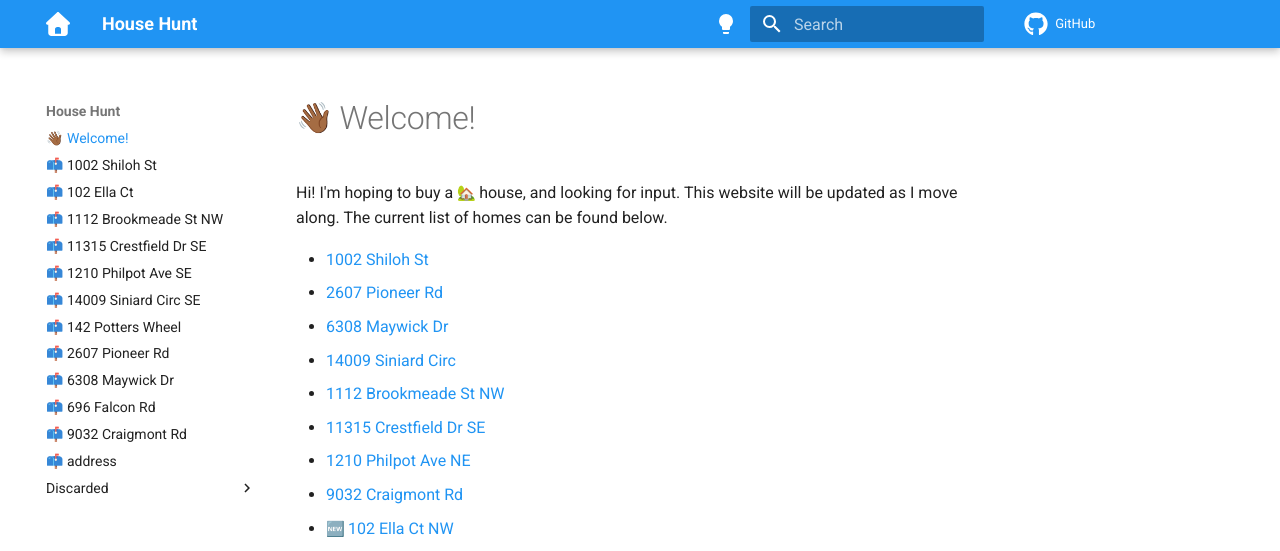
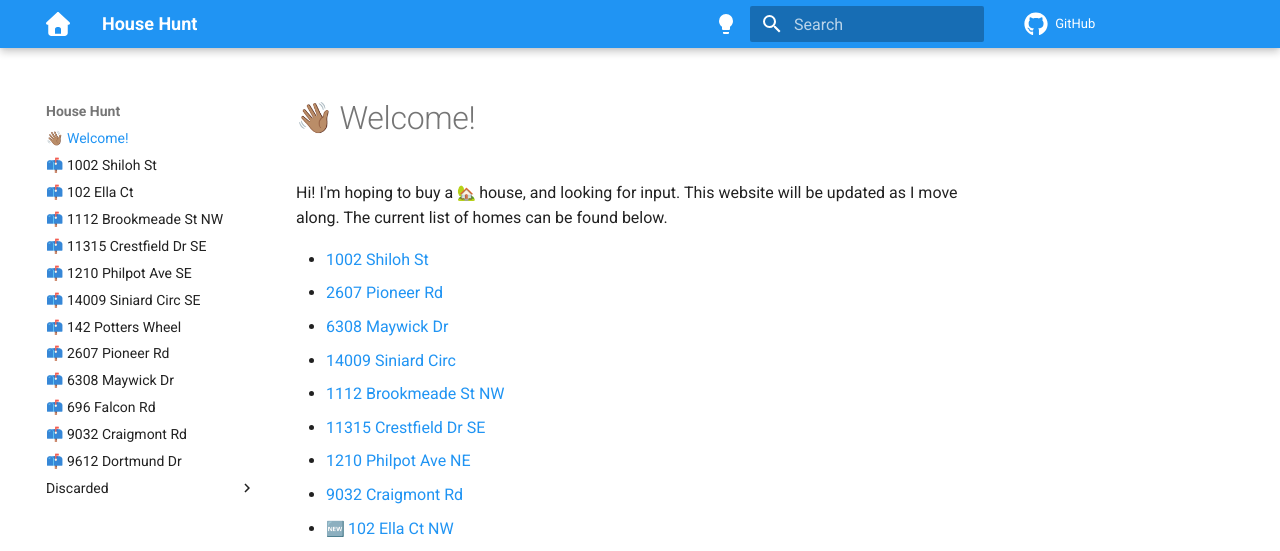
Before and after one commit to jamils/HouseHunt, an MkDocs documentation site: the page built from docs/index.md, in a window 1280 px wide. Shown: the top 551 px of the page. Built offline with MkDocs 1.6.1 and Material for MkDocs 9.7.7, drawn with Linux system fonts in a browser that asks for light colours; emoji names are drawn with the system emoji font; comment, search, counter and statistics services are not loaded.

Commit message:
Fixed typo

```diff
--- a/docs/9612-dortmund-dr.md
+++ b/docs/9612-dortmund-dr.md
@@ -2,7 +2,7 @@
 comments: true
 ---
 
-# 📫 address
+# 📫 9612 Dortmund Dr
 
 <img
     src="https://photos.zillowstatic.com/fp/fd3dcf2f5f41f29cb2996a7c9f1f7f12-uncropped_scaled_within_1536_1152.webp"
--- a/docs/index.md
+++ b/docs/index.md
@@ -1,4 +1,4 @@
-# :wave_tone4: Welcome!
+# :wave_tone3: Welcome!
 
 Hi! I'm hoping to buy a :house_with_garden: house, and looking for input. This website will be updated as I move along. The current list of homes can be found below.
 
```
